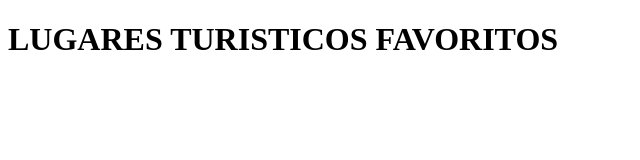
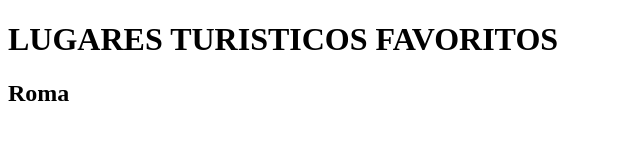
Before and after one commit to Jeanpolo1/EJERCICIO2, a plain HTML site: page index.html in a window 1280 px wide. Shown: the whole page, without its empty margins (0-640 px from the left). Drawn offline with Linux system fonts and the light colour scheme.

Commit message:
Nombre del primer destino

```diff
--- a/index.html
+++ b/index.html
@@ -7,5 +7,6 @@
 </head>
 <body>
     <H1>LUGARES TURISTICOS FAVORITOS</H1>
+    <h2>Roma</h2>
 </body>
 </html>
```
